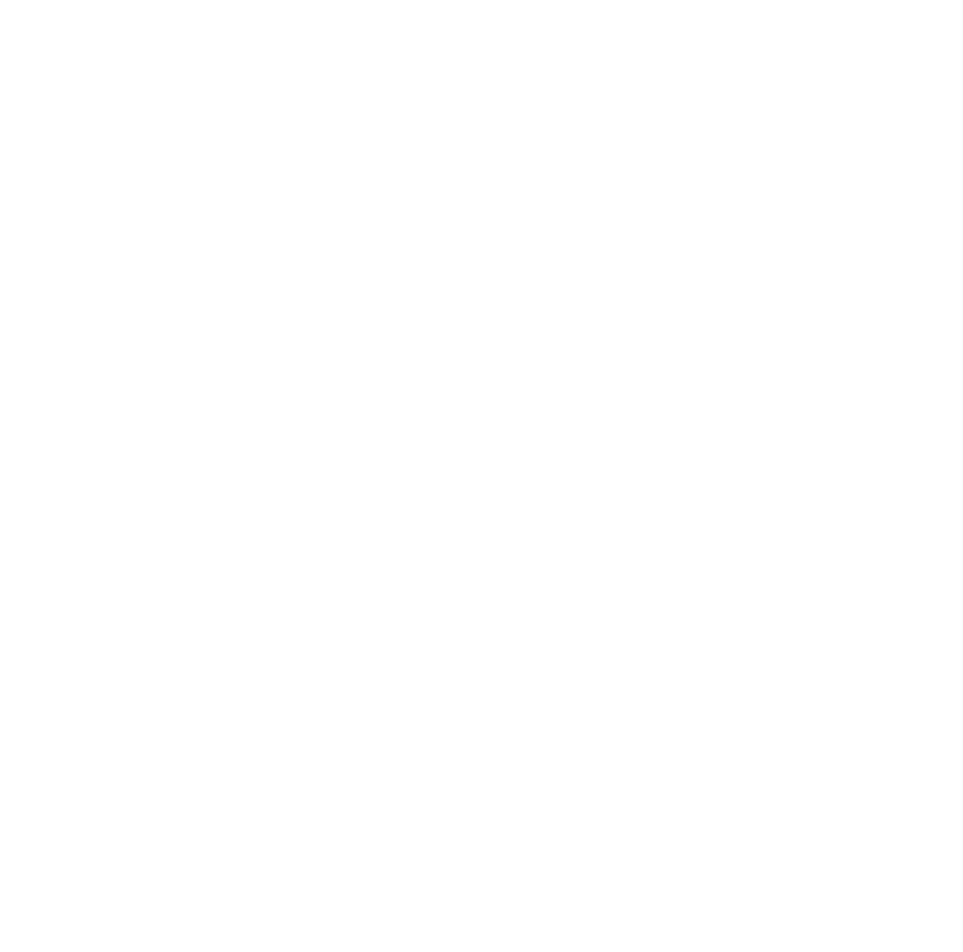
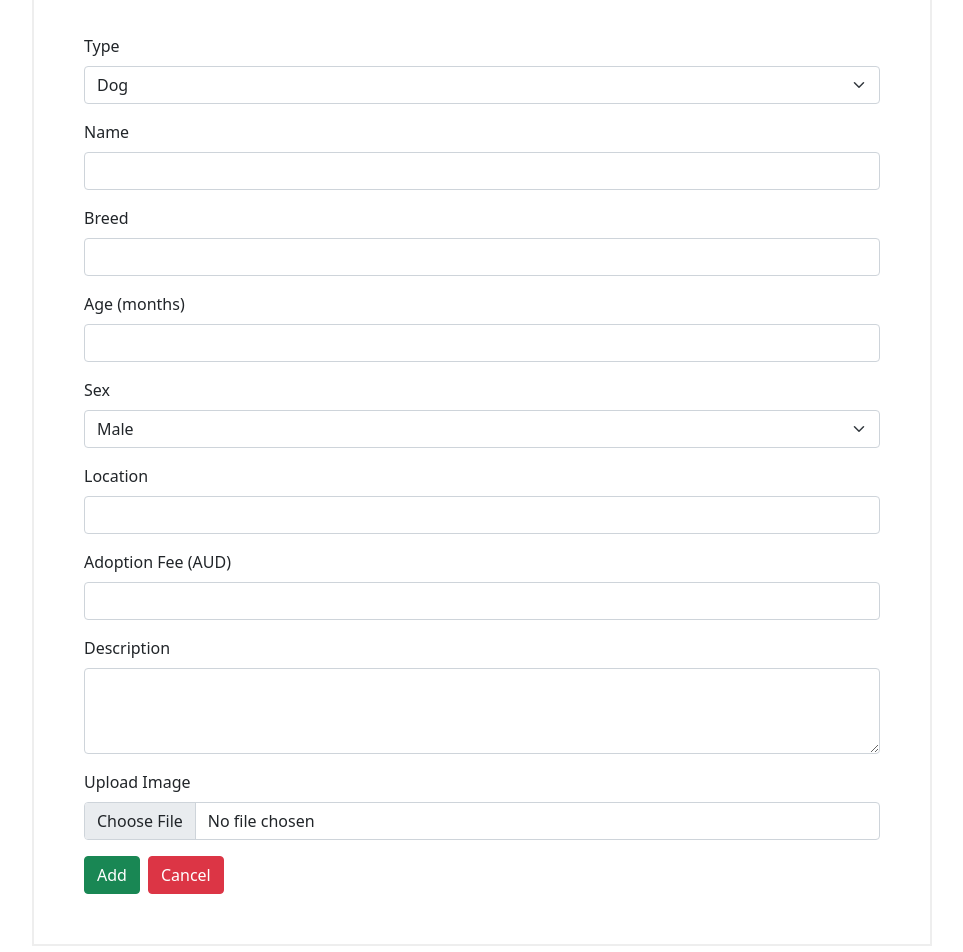
Before and after one commit to kentwong/Paw-Hero-Pet-Adoption-System, a React (Create React App) app in the folder react-frontend/: page /addpet in a window 1280 px wide. Shown: the part 180-1132 px from the top of the page, without its empty margins (158-1121 px from the left). Before the commit the page ends 800 px from the top, so only its background shows below. Built offline with nearby package versions, Linux system fonts and the light colour scheme.

Commit message:
feat: create new pet form

```diff
--- a/react-frontend/src/App.css
+++ b/react-frontend/src/App.css
@@ -24,3 +24,11 @@
   top: 50%;
   transform: translate(-50%, -50%);
 }
+
+.addpetform {
+  max-width: 900px;
+  margin: auto;
+  border: 2px solid #eee;
+  padding: 50px;
+  margin-bottom: 50px;
+}
--- a/react-frontend/src/components/CreatePetComponent.jsx
+++ b/react-frontend/src/components/CreatePetComponent.jsx
@@ -1,10 +1,101 @@
 import React, { Component } from 'react';
 
 class CreatePetComponent extends Component {
+    constructor(props) {
+        super(props)
+
+        this.state = {
+            type: 'dog',
+            name: '',
+            breed: '',
+            age: '',
+            sex: 'male',
+            location: '',
+            fee: '',
+            description: '',
+            file: ''
+        }
+        this.handleOnChange = this.handleOnChange.bind(this);
+    }
+
+    handleOnChange = e => {
+        const { id, value } = e.target;
+        this.setState({
+            [id]: value
+        })
+    }
+
+    cancel() {
+        this.props.history.push('/pets');
+    }
+
+    addPet = e => {
+        e.preventDefault();
+        let pet = {
+            type: this.state.type,
+            name: this.state.name,
+            breed: this.state.breed,
+            age: this.state.age,
+            sex: this.state.sex,
+            location: this.state.location,
+            fee: this.state.fee,
+            description: this.state.description,
+            file: this.state.file
+        };
+        console.log(JSON.stringify(pet));
+    }
+
     render() {
         return (
             <div>
-                <h1>Pet form</h1>
+                <h1 className="my-4">Create New Pet</h1>
+                <form className="addpetform">
+                    <div className="mb-3">
+                        <label htmlFor="type" className="form-label">Type</label>
+                        <select className="form-select" id="type" defaultValue="dog" onChange={this.handleOnChange}>
+                            <option value="dog">Dog</option>
+                            <option value="cat">Cat</option>
+                            <option value="others">Other Pets</option>
+                        </select>
+                    </div>
+                    <div className="mb-3">
+                        <label htmlFor="name" className="form-label">Name</label>
+                        <input type="text" className="form-control" id="name" value={this.state.name} onChange={this.handleOnChange}></input>
+                    </div>
+                    <div className="mb-3">
+                        <label htmlFor="breed" className="form-label">Breed</label>
+                        <input type="text" className="form-control" id="breed" value={this.state.breed} onChange={this.handleOnChange}></input>
+                    </div>
+                    <div className="mb-3">
+                        <label htmlFor="age" className="form-label">Age (months)</label>
+                        <input type="number" className="form-control" id="age" min="0" value={this.state.age} onChange={this.handleOnChange}></input>
+                    </div>
+                    <div className="mb-3">
+                        <label htmlFor="sex" className="form-label">Sex</label>
+                        <select className="form-select" id="sex" defaultValue="male" onChange={this.handleOnChange}>
+                            <option value="male">Male</option>
+                            <option value="female">Female</option>
+                        </select>
+                    </div>
+                    <div className="mb-3">
+                        <label htmlFor="location" className="form-label">Location</label>
+                        <input type="text" className="form-control" id="location" value={this.state.location} onChange={this.handleOnChange}></input>
+                    </div>
+                    <div className="mb-3">
+                        <label htmlFor="fee" className="form-label">Adoption Fee (AUD)</label>
+                        <input type="number" className="form-control" id="fee" min="0" value={this.state.fee} onChange={this.handleOnChange}></input>
+                    </div>
+                    <div className="mb-3">
+                        <label htmlFor="description" className="form-label">Description</label>
+                        <textarea className="form-control" id="description" rows="3" value={this.state.description} onChange={this.handleOnChange}></textarea>
+                    </div>
+                    <div className="mb-3">
+                        <label htmlFor="file" className="form-label">Upload Image</label>
+                        <input type="file" className="form-control" id="file" value={this.state.file} onChange={this.handleOnChange}></input>
+                    </div>
+                    <button type="submit" className="btn btn-success me-2" onClick={this.addPet}>Add</button>
+                    <button className="btn btn-danger" onClick={this.cancel.bind(this)}>Cancel</button>
+                </form>
             </div>
         );
     }
```
